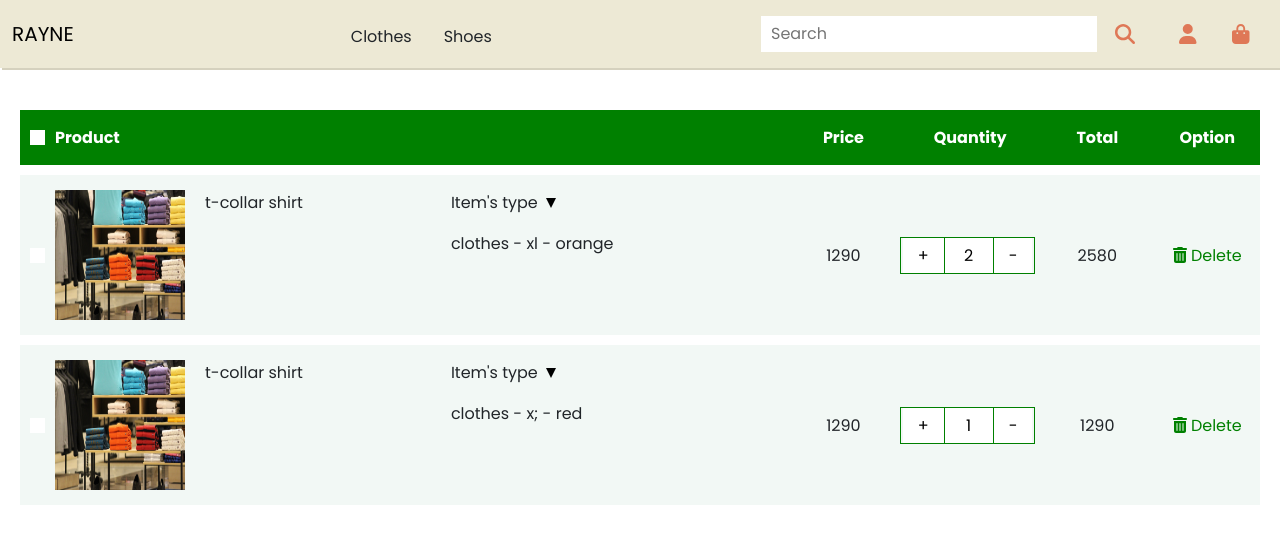
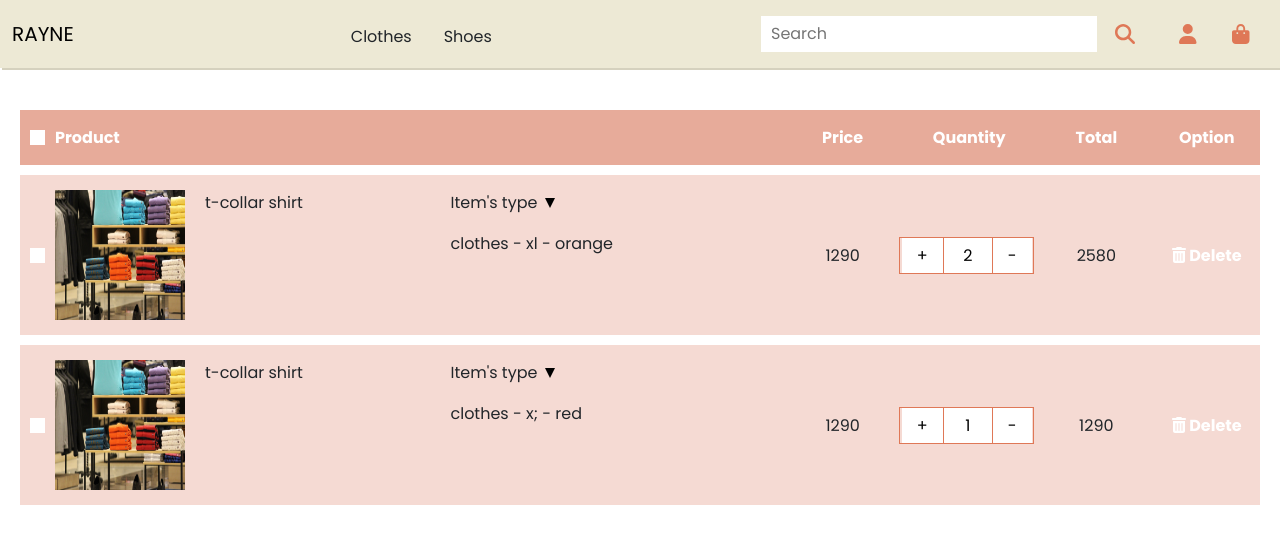
Before and after one commit to Nguyen-Phuong-Anh/clothes-shop, a React (Create React App) app in the folder frontend/: page /cart in a window 1280 px wide. Shown: the top 544 px of the page. Built offline with nearby package versions, Linux system fonts and the light colour scheme.

Commit message:
mess with css

```diff
--- a/frontend/src/App.css
+++ b/frontend/src/App.css
@@ -5,7 +5,7 @@
   padding: 0;
   box-sizing: border-box;
   font-family: 'Poppins', sans-serif;
-  --signature_color: var(--signature_color);
+  --signature_color: #617143;
   --soft_white: #EDE9D5;
   --soft_pink: #E7AB9A;
   --heavy_pink: #DF7857;
@@ -18,10 +18,9 @@
 
 .snippet input[type="text"]:focus {
   border: none;
-  border-left: 1px solid green;
-  border-right: 1px solid green;
+  border-left: 1px solid var(--heavy_pink);
+  border-right: 1px solid var(--heavy_pink);
   outline: none;
-  /* Add any other desired styles */
 }
 
 /* navbar toggle */
@@ -96,7 +95,7 @@
 .product_container {
   display: flex;
   margin: 120px auto 50px;
-  background-color: #d1e7dd49;
+  background-color: #ede9d56e;
   width: 1050px;
   padding: 15px;
 }
@@ -125,7 +124,7 @@
 }
 
 .sell div:not(:first-child) {
-  border-left: 1px solid green;
+  border-left: 1px solid var(--heavy_pink);
   padding-left: 15px;
 }
 
@@ -135,7 +134,7 @@
 }
 
 .price {
-  color: green;
+  color: var(--heavy_pink);
   margin-top: 10px;
 }
 
@@ -156,7 +155,7 @@
 }
 
 .size {
-  border: 1px solid green;
+  border: 1px solid var(--heavy_pink);
   background-color: white;
 }
 
@@ -169,7 +168,7 @@
 
 .snippet {
   margin: 20px 0;
-  border: 1px solid green;
+  border: 1px solid var(--heavy_pink);
   width: 135px;
 }
 
@@ -184,8 +183,8 @@
   width: 50px;
   text-align: center;
   border: none;
-  border-left: 1px solid green;
-  border-right: 1px solid green;
+  border-left: 1px solid var(--heavy_pink);
+  border-right: 1px solid var(--heavy_pink);
 }
 
 .btn_purchase {
@@ -193,11 +192,11 @@
   height: 50px;
   border: none;
   border-radius: 20px;
-  background-color: green;
+  background-color: var(--heavy_pink);
 }
 
 .btn_purchase:hover {
-  background-color: rgba(0, 128, 0, 0.387);
+  background-color: var(--soft_pink);
   color: white;
 }
 
@@ -232,5 +231,5 @@
 }
 
 .border {
-  background-color: var(--signature_color);
+  background-color: var(--soft_pink);
 }
--- a/frontend/src/components/Button.js
+++ b/frontend/src/components/Button.js
@@ -29,13 +29,13 @@ function Button({color, size}) {
     if(color) {
         return (
             <>
-                <button value={color} type="button" className={`${color} button`} onClick={(event) => handleClick(event)}></button>
+                <button value={color} className={`${color} button`} onClick={(event) => handleClick(event)}></button>
             </>
         )
     } else {
        return (
         <>
-            <button value={size} type="button" className={`size button`} onClick={(event) => handleClickSize(event)}>{size}</button>
+            <button value={size} className={`size button`} onClick={(event) => handleClickSize(event)}>{size}</button>
         </>
        )
     }
--- a/frontend/src/components/card/Card.module.css
+++ b/frontend/src/components/card/Card.module.css
@@ -27,6 +27,7 @@ img {
 
 .price {
     color: var(--heavy_pink);
+    width: 100px;
     margin-top: 10px;
     font-size: 1.3rem;
 }
@@ -42,7 +43,7 @@ img {
     padding: 10px 0;
     width: 100%;
     position: absolute;
-    top: 192px;
+    bottom: 0;
     background-color: var(--heavy_pink);
     color: var(--soft_white);
 }
--- a/frontend/src/components/cartItem/CartItem.js
+++ b/frontend/src/components/cartItem/CartItem.js
@@ -42,12 +42,12 @@ function CartItem({item, product}) {
                         <p id='type' className={`${styles.type} ${rotate ? styles.rotate : ''}`} onClick={handleRotate}>Item's type</p>
                         <p>{`${item.category} - ${item.size} - ${item.color}`}</p>
 
-                        <div className={styles.popWrapper}>
+                        <div id='popup' className={styles.popWrapper}>
                             <div className={`${styles.popUp} ${rotate ? styles.show : ''}`}>
                                 <p>Color</p>
                                 <div className={styles.button_group}>
-                                    {product.colors.map(item => (
-                                        <div><Button color={item} /></div>
+                                    {product.colors.map((item, index) => (
+                                        <div><Button key={index} color={item} /></div>
                                     ))}
                                 </div>
                                 <p>Size</p>
--- a/frontend/src/components/cartItem/CartItem.module.css
+++ b/frontend/src/components/cartItem/CartItem.module.css
@@ -60,23 +60,25 @@
     top: -45px;
     width: 220px;
     height: 200px;
-    background-color: pink;
+    background-color: white;
     display: none;
     z-index: 99;
     padding: 10px;
+    border: 1px solid var(--heavy_pink);
+    /* box-shadow: 2px 2px 2px 2px rgba(128, 128, 128, 0.343); */
 }
 
 .popUp::before {
     content: "";
     position: absolute;
-    top: -8px;
+    top: -6px;
     left: 20%;
     transform: translate(-50%, -50%);
     width: 0;
     height: 0;
-    border-left: 8px solid transparent;
-    border-right: 8px solid transparent;
-    border-bottom: 16px solid white;
+    border-left: 5px solid transparent;
+    border-right: 5px solid transparent;
+    border-bottom: 10px solid white;
 }
 
 .show {
@@ -100,7 +102,8 @@
 
 .delete {
     cursor: pointer;
-    color: green;
+    color: white;
+    font-weight: bold;
 }
 
 /* checkbox */
--- a/frontend/src/views/Cart.module.css
+++ b/frontend/src/views/Cart.module.css
@@ -16,7 +16,7 @@
 }
 
 .table tr {
-    background-color: #d1e7dd49;
+    background-color: #e7ab9a6f;
 
 }
 
@@ -26,7 +26,7 @@
 
 .header th {
     padding: 15px 0;
-    background-color: green;
+    background-color: var(--soft_pink);
     color: white;
 }
 
@@ -71,7 +71,7 @@
 }
 
 .checkAll input:hover + label:before {
-    border: 1px solid var(--signature_color);
+    border: 1px solid green;
 }
 
 .checkAll input:checked + label:before{
@@ -80,7 +80,7 @@
     display: flex;
     align-items: center;
     justify-content: center;
-    color: var(--signature_color);
+    color: green;
     font-size: 15px;
-    border: 1px solid var(--signature_color);
+    border: 1px solid green;
 }
```
